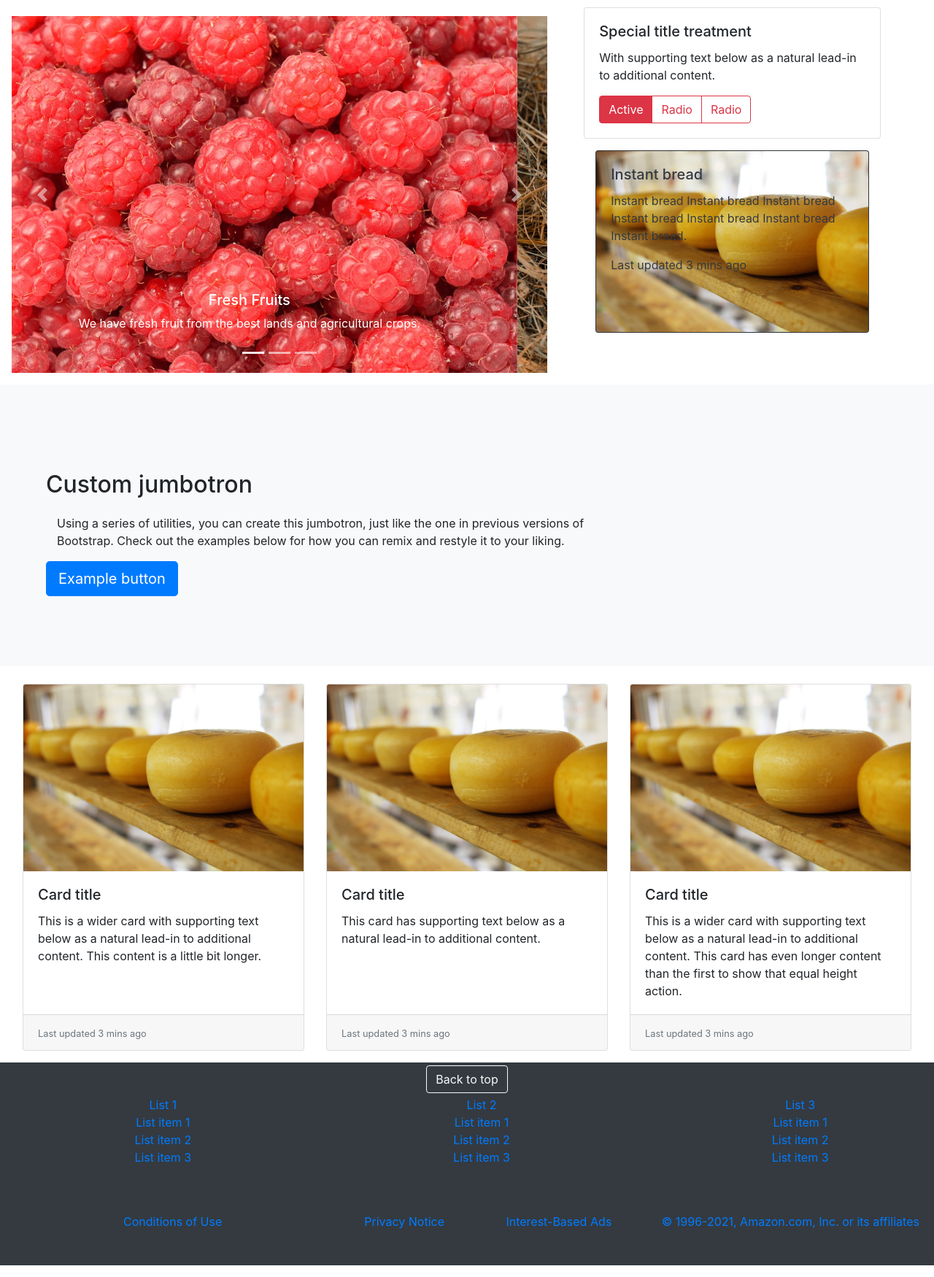
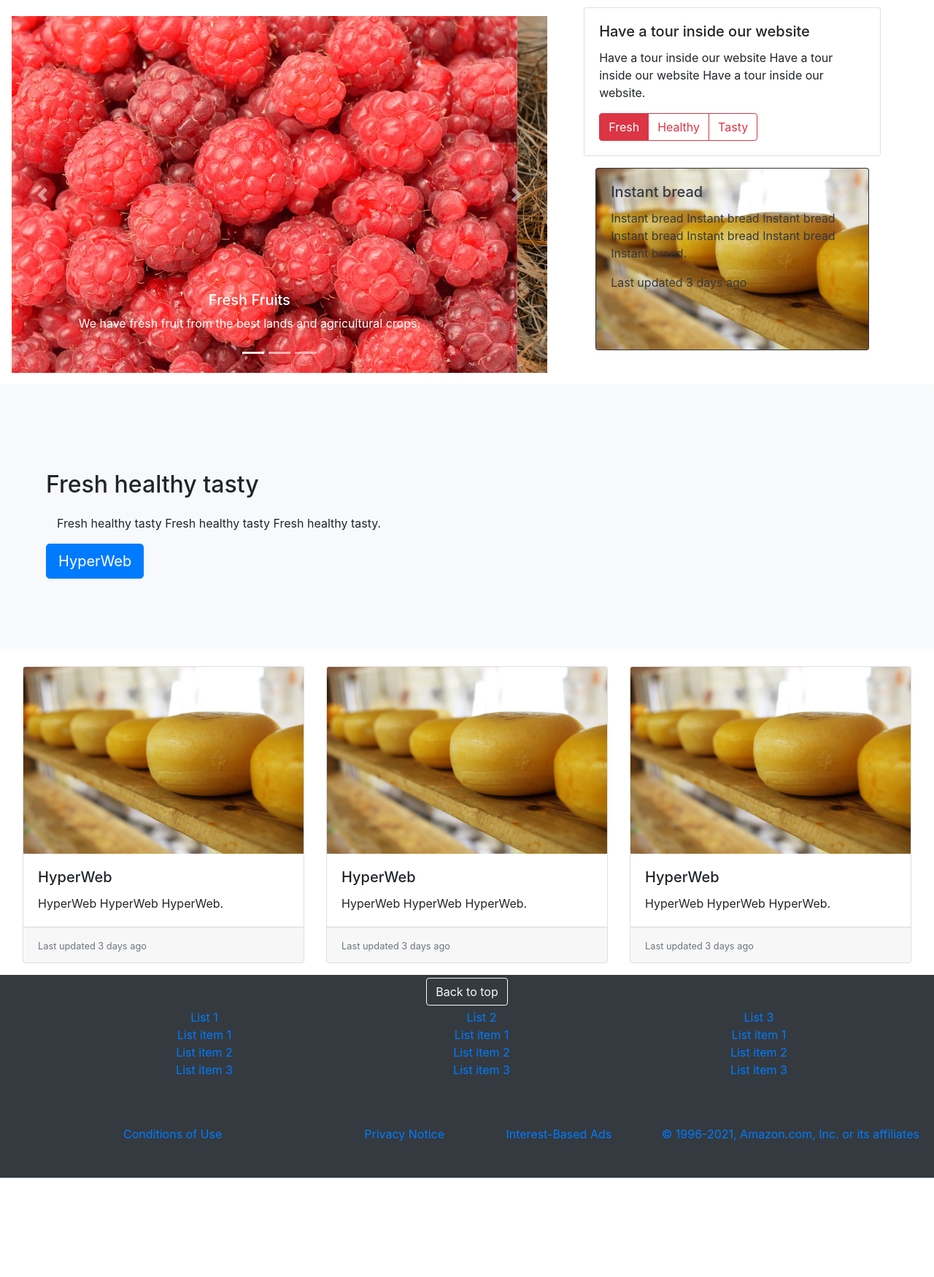
Before and after one commit to abdelrahmanislam99/Hyper-Web, a plain HTML site: page index.html in a window 1280 px wide. Shown: the part 360-2110 px from the top of the page at 73% size. After the commit the page ends 1990 px from the top, so only its background shows below. Drawn offline with Linux system fonts and the light colour scheme; a script that the page names is missing.

Commit message:
Update index.html

```diff
--- a/index.html
+++ b/index.html
@@ -2,9 +2,9 @@
 <html lang="en">
   <head>
 
-    <meta name="description" content="" /> <!-- Or <meta Description="" >-->
+    <meta name="description" content="" />
     <meta name="revised" content="" />
-    <meta name="keywords" content="" /> <!-- Or <meta Keyword="">-->
+    <meta name="keywords" content="" />
     <meta charset="UTF-8" />
     <meta http-equiv="X-UA-Compatible" content="IE=edge">
     <meta name="viewport" content="width=device-width, initial-scale=1.0">
@@ -25,25 +25,24 @@
 
 
 
-    <header class="bg-dark row">
+    <header class="bg-dark row justify-content-between align-items-center">
 
       <a href="index.html">
-        <div class="col-lg-1  " id="page-up"  >
+        <div class="col-lg-3   col-sm-9 " id="page-up"  >
           <img src="img/WebHyber.jpg" id="logo" alt="">
         </div>
-
       </a>
 
 
-        <div class="col-lg-4 align-self-center" >
+        <div class="   col-lg-4  col-sm-9 " >
           <nav class="nav ml-5" >
             <a class=" nav-link p-1 m-4 " href="index.html">Home</a>
-            <a class=" nav-link p-1 m-4" href="#">Contact us</a>
+            <a class=" nav-link p-1 m-4" href="contact us.html">Contact us</a>
             <a class=" nav-link p-1 m-4" href="#">Privacy policy</a>
           </nav>
         </div>
 
-        <div class="col-lg-3 col-sm-6 align-self-center        ">
+        <div class="   col-lg-3  col-sm-9">
           <form class="form-inline my-2 my-lg-0">
             <input class="form-control mr-sm-2" type="search" placeholder="Search" aria-label="Search">
             <button class="btn btn-outline-light my-2 my-sm-0" type="submit">Search</button>
@@ -71,7 +70,7 @@
 
 
 
-        <div class="col-lg-3 align-self-center">
+        <div class="   col-lg-2  col-sm-9">
 
           <ul id="list-item" class="row justify-content-end ">
             <a href="https://ar-ar.facebook.com/">
@@ -96,8 +95,8 @@
     </header>
 
     <nav class="navbar navbar-expand-lg navbar-secondary bg-secondary m-3 " >
-      <button class="navbar-toggler" type="button" data-toggle="collapse" data-target="#navbarSupportedContent" aria-controls="navbarSupportedContent" aria-expanded="false" aria-label="Toggle navigation">
-        <span class="navbar-toggler-icon"></span>
+      <button class="navbar-toggler btn btn-outline-warning" type="button" data-toggle="collapse" data-target="#navbarSupportedContent" aria-controls="navbarSupportedContent" aria-expanded="false" aria-label="Toggle navigation">
+        <span class="navbar-toggler-icon">>></span>
       </button>
 
       <div class="collapse navbar-collapse" id="navbarSupportedContent">
@@ -114,9 +113,9 @@
             </a>
             <div class="dropdown-menu" aria-labelledby="navbarDropdown">
               <a class="dropdown-item" href="#">Meat</a>
-              <a class="dropdown-item" href="#">vegetables</a>
+              <a class="dropdown-item" href="#">Vegetables</a>
               <div class="dropdown-divider"></div>
-              <a class="dropdown-item" href="#">butters</a>
+              <a class="dropdown-item" href="#">Butters</a>
             </div>
           </li>
         </ul>
@@ -157,8 +156,8 @@
           <div class="carousel-item">
             <img src="img/44.jpg" class="d-block w-100" alt="...">
             <div class="carousel-caption d-none d-md-block">
-              <h5>Third slide label</h5>
-              <p>Praesent commodo cursus magna, vel scelerisque nisl consectetur.</p>
+              <h5>Fresh meat</h5>
+              <p>Fresh meat Fresh meat Fresh meat</p>
             </div>
           </div>
         </div>
@@ -177,17 +176,17 @@
 
         <div class="card w-100" style="width: 18rem;">
           <div class="card-body">
-            <h5 class="card-title">Special title treatment</h5>
-            <p class="card-text">With supporting text below as a natural lead-in to additional content.</p>
+            <h5 class="card-title">Have a tour inside our website</h5>
+            <p class="card-text">Have a tour inside our website Have a tour inside our website Have a tour inside our website.</p>
             <div class="btn-group btn-group-toggle" data-toggle="buttons">
               <label class="btn btn-outline-danger active ">
-                <input type="radio" name="options" id="option1" checked> Active
+                <input type="radio" name="options" id="option1" checked> Fresh
               </label>
               <label class="btn btn-outline-danger ">
-                <input type="radio" name="options" id="option2"> Radio
+                <input type="radio" name="options" id="option2"> Healthy
               </label>
               <label class="btn btn-outline-danger ">
-                <input type="radio" name="options" id="option3"> Radio
+                <input type="radio" name="options" id="option3"> Tasty
               </label>
             </div>        </div>
         </div>
@@ -198,7 +197,7 @@
   <div class="card-img-overlay">
     <h5 class="card-title">Instant bread</h5>
     <p class="card-text">Instant bread Instant bread Instant bread Instant bread Instant bread Instant bread Instant bread.</p>
-    <p class="card-text">Last updated 3 mins ago</p>
+    <p class="card-text">Last updated 3 days ago</p>
   </div>
 </div>
 
@@ -216,9 +215,9 @@
 
       <div class="p-5 mb-4 bg-light rounded-3">
         <div class="container-fluid py-5">
-          <h1 class="display-5 fw-bold">Custom jumbotron</h1>
-          <p class="col-md-8 fs-4">Using a series of utilities, you can create this jumbotron, just like the one in previous versions of Bootstrap. Check out the examples below for how you can remix and restyle it to your liking.</p>
-          <button class="btn btn-primary btn-lg" type="button">Example button</button>
+          <h1 class="display-5 fw-bold">Fresh healthy tasty</h1>
+          <p class="col-md-8 fs-4"> Fresh healthy tasty Fresh healthy tasty Fresh healthy tasty.</p>
+          <button class="btn btn-primary btn-lg" type="button">HyperWeb</button>
         </div>
       </div>
 
@@ -229,44 +228,46 @@
           <img src="img/22.jpg" class="card-img-top" alt="...">
         </a>
         <div class="card-body">
-          <h5 class="card-title">Card title</h5>
-          <p class="card-text">This is a wider card with supporting text below as a natural lead-in to additional content. This content is a little bit longer.</p>
+          <h5 class="card-title">HyperWeb</h5>
+          <p class="card-text">HyperWeb HyperWeb HyperWeb.</p>
         </div>
         <div class="card-footer">
-          <small class="text-muted">Last updated 3 mins ago</small>
+          <small class="text-muted">Last updated 3 days ago</small>
         </div>
       </div>
       <div class="card">
         <img src="img/22.jpg" class="card-img-top" alt="...">
         <div class="card-body">
-          <h5 class="card-title">Card title</h5>
-          <p class="card-text">This card has supporting text below as a natural lead-in to additional content.</p>
+          <h5 class="card-title">HyperWeb</h5>
+          <p class="card-text">HyperWeb HyperWeb HyperWeb.</p>
         </div>
         <div class="card-footer">
-          <small class="text-muted">Last updated 3 mins ago</small>
+          <small class="text-muted">Last updated 3 days ago</small>
         </div>
       </div>
       <div class="card">
         <img src="img/22.jpg" class="card-img-top" alt="...">
         <div class="card-body">
-          <h5 class="card-title">Card title</h5>
-          <p class="card-text">This is a wider card with supporting text below as a natural lead-in to additional content. This card has even longer content than the first to show that equal height action.</p>
+          <h5 class="card-title">HyperWeb</h5>
+          <p class="card-text">HyperWeb HyperWeb HyperWeb.</p>
         </div>
         <div class="card-footer">
-          <small class="text-muted">Last updated 3 mins ago</small>
+          <small class="text-muted">Last updated 3 days ago</small>
         </div>
       </div>
     </div>
 
 
-    <footer class=" bg-dark text-light text-center  ">
+    <footer class=" bg-dark text-light text-center">
 
       <a href="#page-up"><span class="btn btn-outline-light text-center m-1"    href="#page-up">
         Back to top
       </span></a>
 
-      <div class="row ">
-        <div class="col-lg-4 ">
+      <div class="container">
+
+        <div class="row justify-content-around        ">
+          <div  class="col-lg-4 col-md-5 col-sm-12">
             <ul id="list-item">
               <li ><a href="">List 1 </a> </li>
               <li><a href="">List item 1</a></li>
@@ -274,15 +275,15 @@
               <li><a href="">List item 3</a></li>
             </ul>
           </div>
-        <div class="col-lg-4  ">
+          <div  class="col-lg-4 col-md-5 col-sm-12">
             <ul id="list-item">
-            <li ><a href="">List 2 </a> </li>
+              <li><a href="">List 2 </a> </li>
               <li><a href="">List item 1</a></li>
               <li><a href="">List item 2</a></li>
               <li><a href="">List item 3</a></li>
             </ul>
           </div>
-        <div class="col-lg-4 ">
+          <div  class="col-lg-4 col-md-4 col-sm-12">
             <ul id="list-item">
               <li ><a href="">List 3 </a> </li>
               <li><a href="">List item 1</a></li>
@@ -291,6 +292,9 @@
             </ul>
           </div>
         </div>
+
+      </div>
+
 
       <ul id="list-item" class="row pb-5 mt-5">
         <li class="col-lg-4"><a href="">Conditions of Use</a></li>
```
Lines whose indentation alone changed are shown as unchanged.
